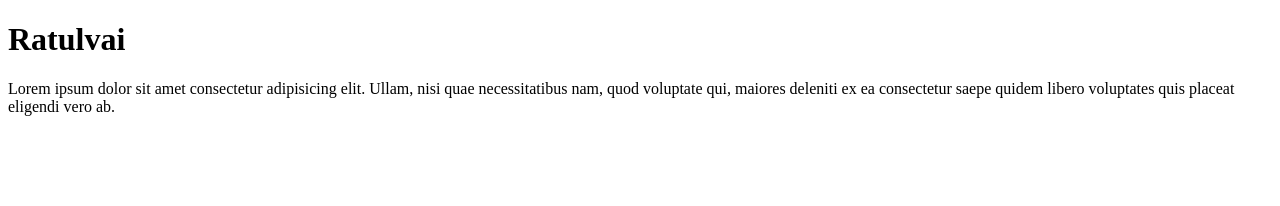
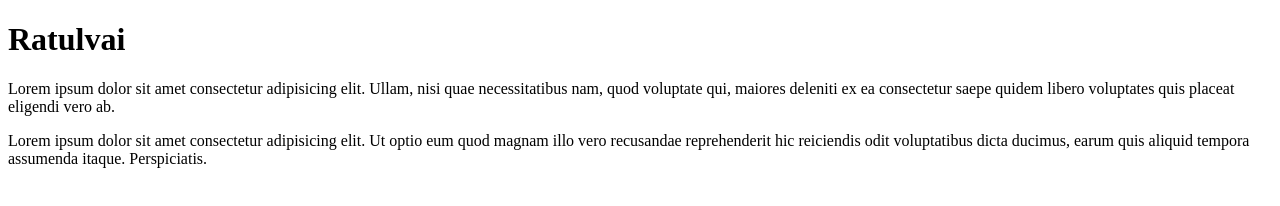
Before and after one commit to Ratul0061/third-one, a plain HTML site: page index.html in a window 1280 px wide. Drawn offline with Linux system fonts and the light colour scheme.

Commit message:
Update index.html

```diff
--- a/index.html
+++ b/index.html
@@ -8,5 +8,6 @@
 <body>
     <h1>Ratulvai</h1>
     <p>Lorem ipsum dolor sit amet consectetur adipisicing elit. Ullam, nisi quae necessitatibus nam, quod voluptate qui, maiores deleniti ex ea consectetur saepe quidem libero voluptates quis placeat eligendi vero ab.</p>
+    <p>Lorem ipsum dolor sit amet consectetur adipisicing elit. Ut optio eum quod magnam illo vero recusandae reprehenderit hic reiciendis odit voluptatibus dicta ducimus, earum quis aliquid tempora assumenda itaque. Perspiciatis.</p>
 </body>
 </html>
```
